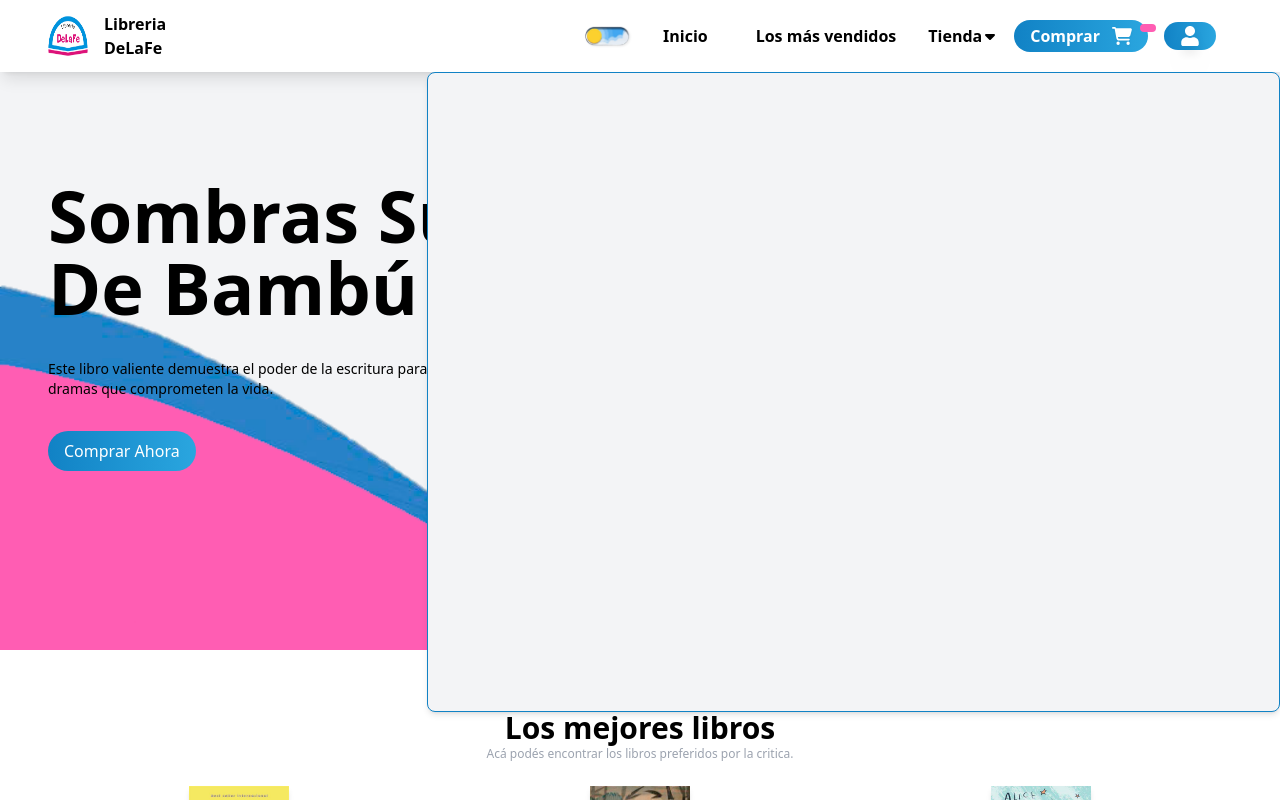
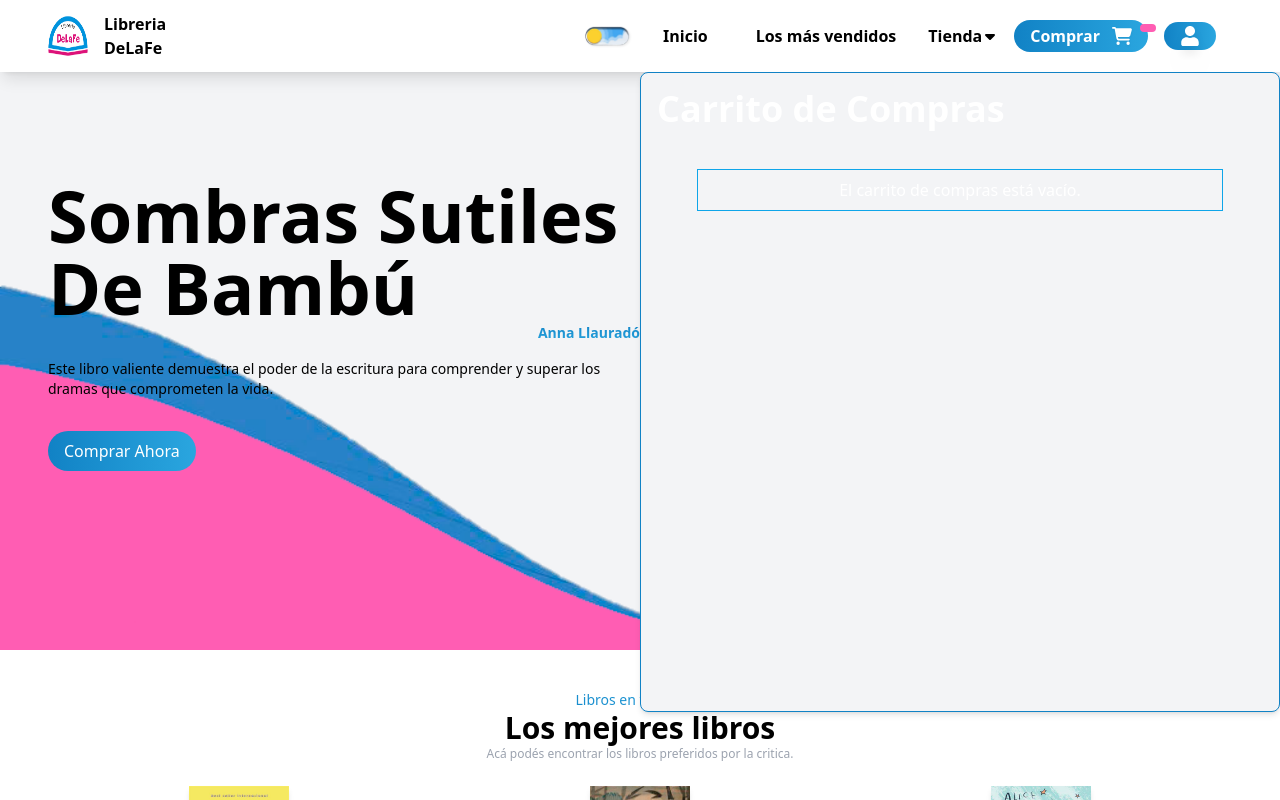
Before and after one commit to pioneer-advanced-it-solutions/libreria, a React (Vite) app: page / in a window 1280 px wide. Both pictures are taken after a click on the button "Comprar". Shown: the top 800 px of the page. Built offline with nearby package versions, Linux system fonts and the light colour scheme.

Commit message:
init shoppingCard

```diff
--- a/src/components/Navbar/Navbar.jsx
+++ b/src/components/Navbar/Navbar.jsx
@@ -4,6 +4,7 @@ import { FaCartShopping } from "react-icons/fa6";
 import DarkMode from "./DarkMode";
 import { FaUser } from "react-icons/fa";
 import { useState } from "react";
+import ShoppingCard from "../ShoppingCard/ShoppingCard";
 
 const Menu = [
   {
@@ -156,7 +157,9 @@ const Navbar = () => {
         )}
       </div>
       {showCart && (
-        <div className="fixed top-15 right-0 h-[40rem] w-full md:w-2/3 bg-gray-100 text-gray-900 text-white shadow-md rounded-lg p-4 dark:bg-gray-900 dark:text-white border border-primary dark:border-rgba"></div>
+        <div className="fixed top-19 right-0 h-[40rem] w-full md:w-1/2 bg-gray-100 text-gray-900 text-white shadow-md rounded-lg p-4 dark:bg-gray-900 dark:text-white border border-primary dark:border-rgba">
+          <ShoppingCard />
+        </div>
       )}
     </div>
   );
--- /dev/null
+++ b/src/components/ShoppingCard/ShoppingCard.jsx
@@ -0,0 +1,14 @@
+const ShoppingCard = () => {
+  return (
+    <div>
+      <h1 className="text-2xl sm:text-3xl lg:text-4xl font-bold">
+        Carrito de Compras
+      </h1>
+      <div className="flex justify-center border border-sky-500 py-2 my-10 mx-10">
+        El carrito de compras está vacío.
+      </div>
+    </div>
+  );
+};
+
+export default ShoppingCard;
```
